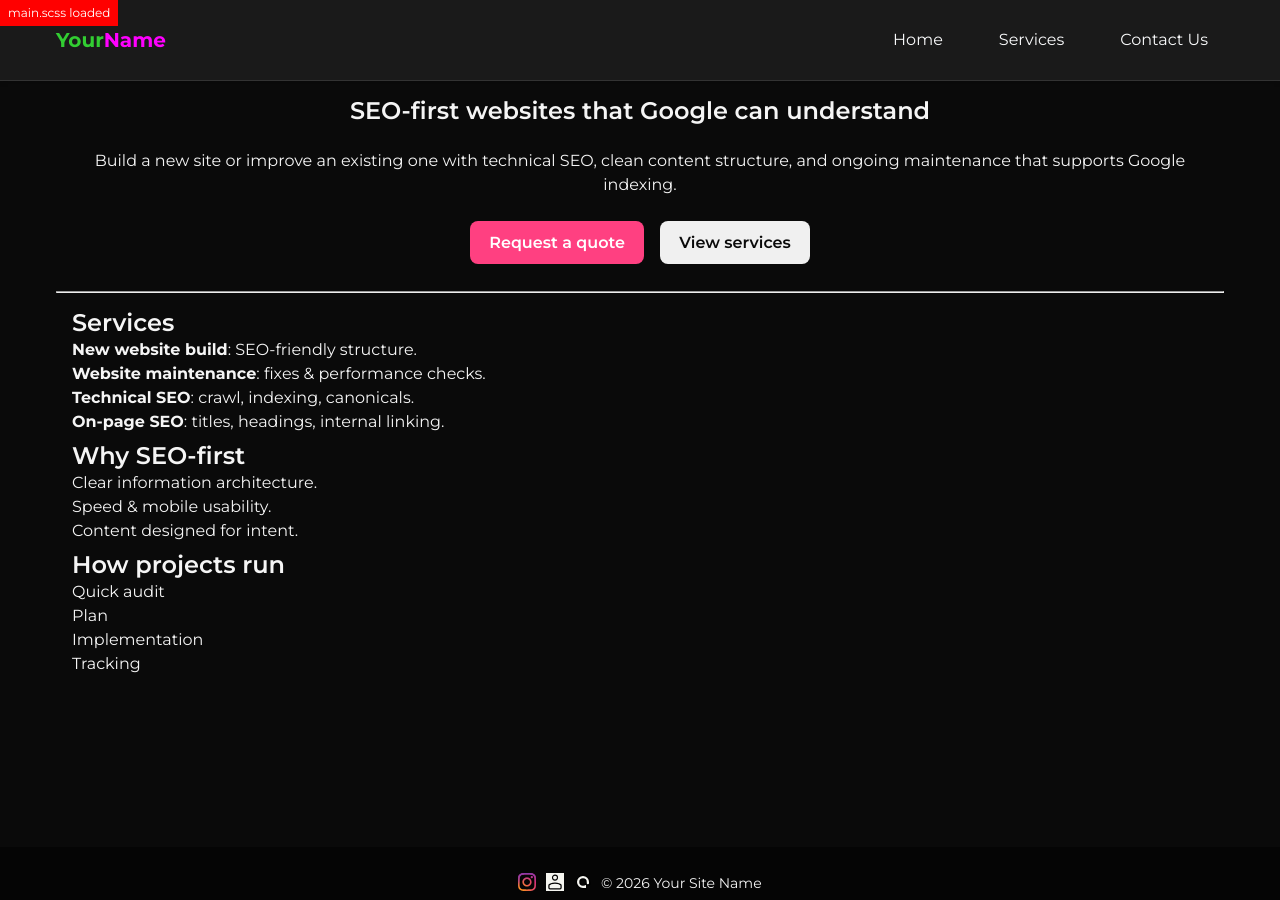
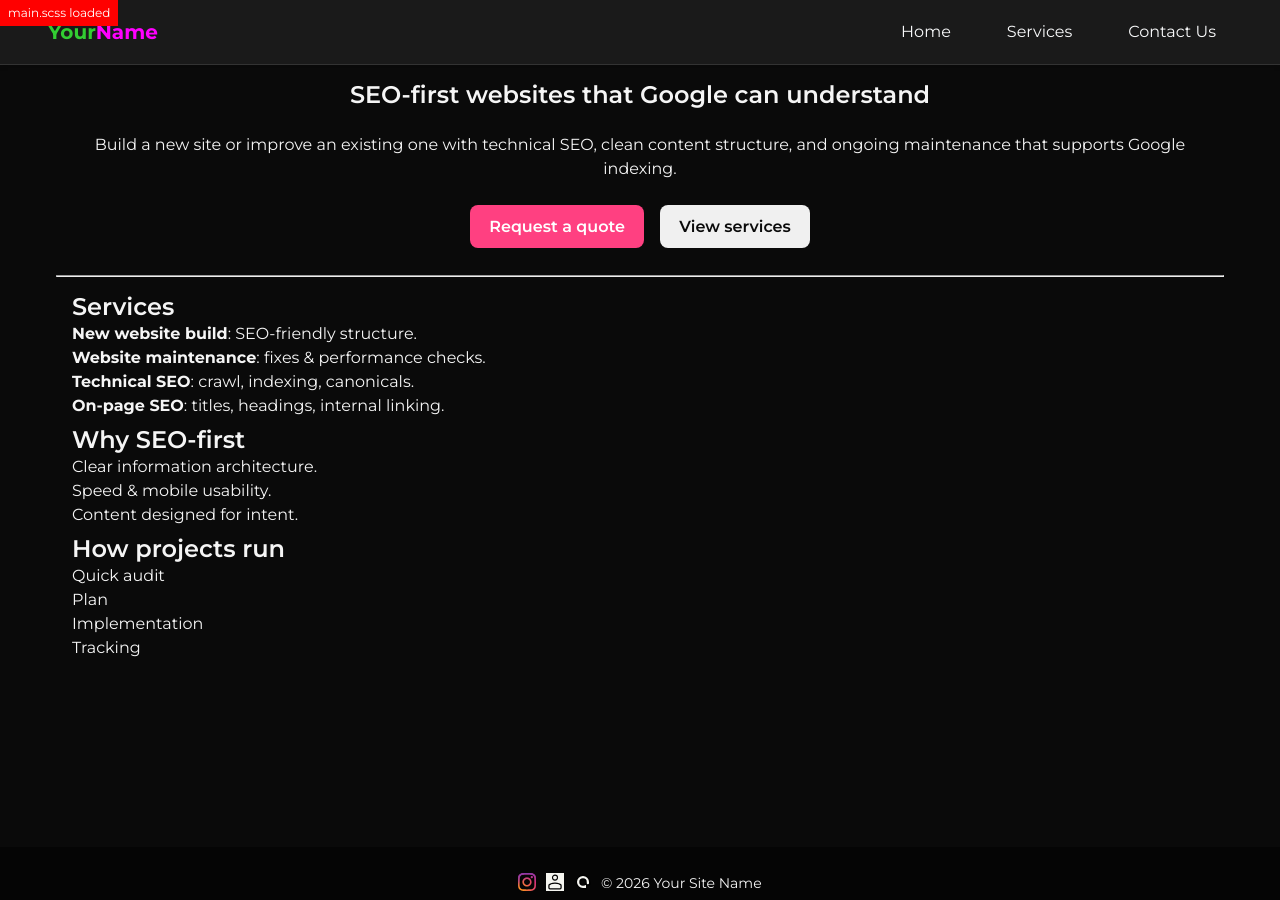
Before and after one commit to m33lucky-benny/test, a Jekyll site: the page built from index.md, in a window 1280 px wide. Built offline with Jekyll 4.4.1, drawn with Linux system fonts in a browser that asks for light colours.

Commit message:
Update _navbar.scss

```diff
--- a/_sass/components/_navbar.scss
+++ b/_sass/components/_navbar.scss
@@ -13,7 +13,7 @@
   .nav-container {
     max-width: 1200px;
     margin: 0 auto;
-    padding: 1rem;
+    padding: 0.5rem;
     display: flex;
     align-items: center;
     justify-content: space-between;
```
